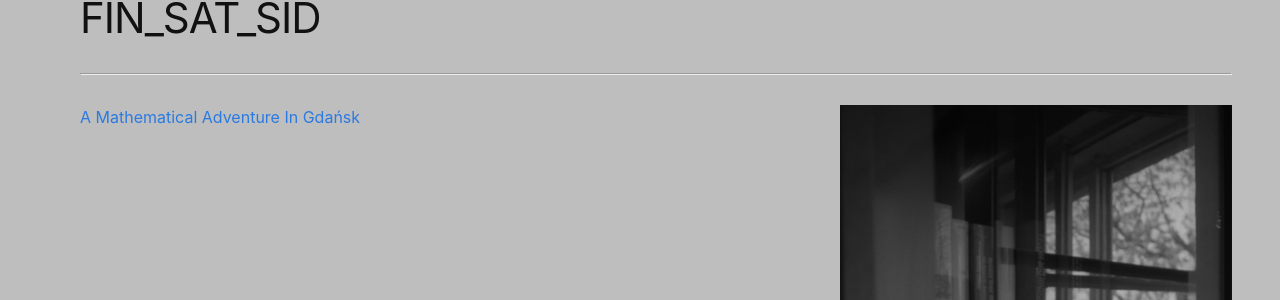
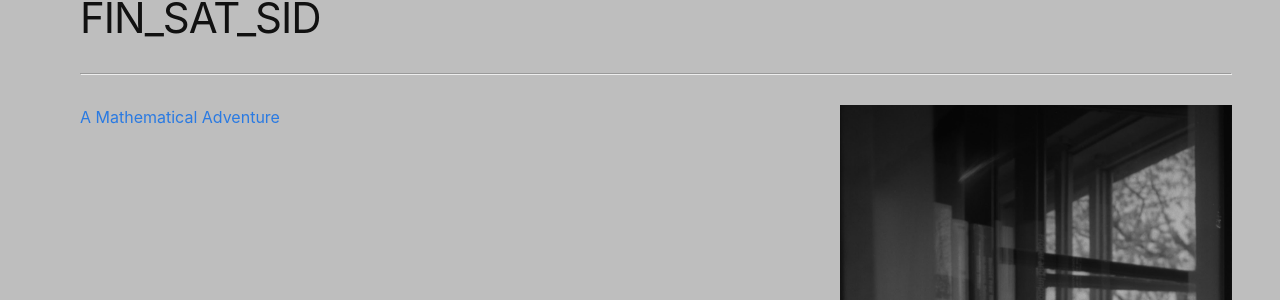
Before and after one commit to si-morgh/si-morgh.github.io, a Jekyll site: the page built from finsidsat.md, in a window 1280 px wide. Shown: the part 157-457 px from the top of the page. Built offline with Jekyll 4.4.1, drawn with Linux system fonts in a browser that asks for light colours; nearby versions of some CDN libraries.

Commit message:
Update finsidsat.md

```diff
--- a/finsidsat.md
+++ b/finsidsat.md
@@ -8,7 +8,7 @@
   <!-- Left: Text -->
   <div style="flex: 0.85; padding-right: 20px;">
     <p> <strong></strong>
-    <a href="https://sites.google.com/view/finsidsat/info?authuser=0">A Mathematical Adventure In Gdańsk</a>
+    <a href="https://sites.google.com/view/finsidsat/info?authuser=0">A Mathematical Adventure</a>
     </p>
   </div>
   <!-- Right: Image -->
```
